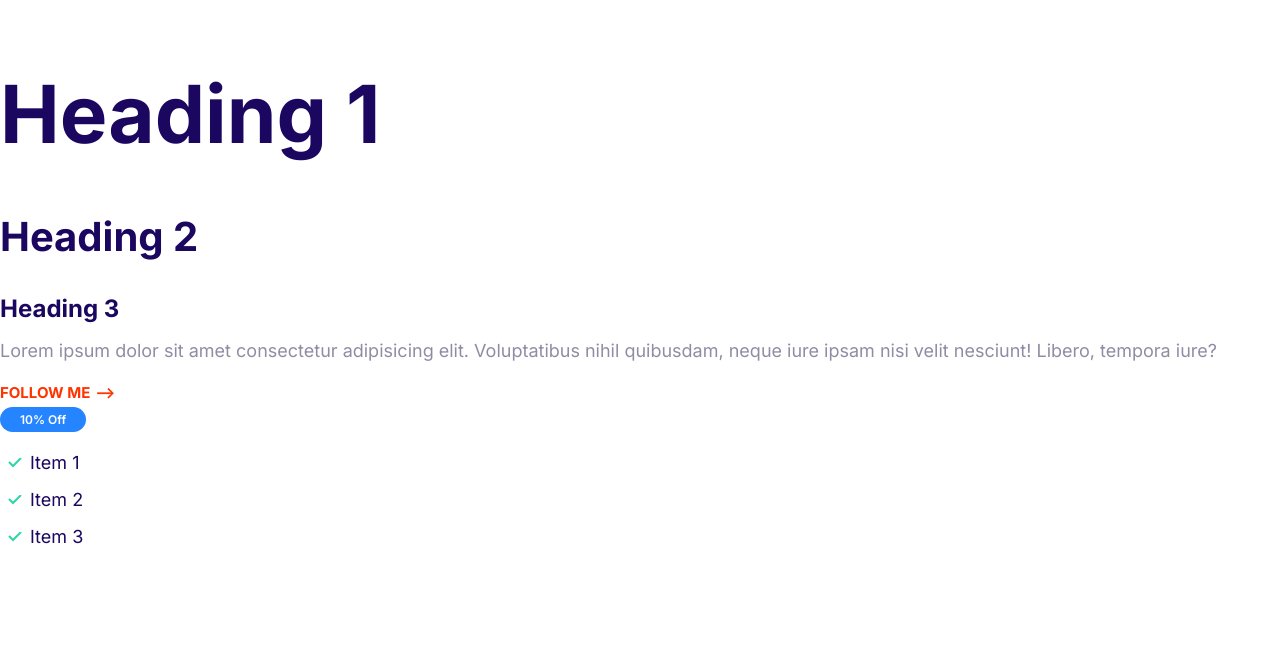
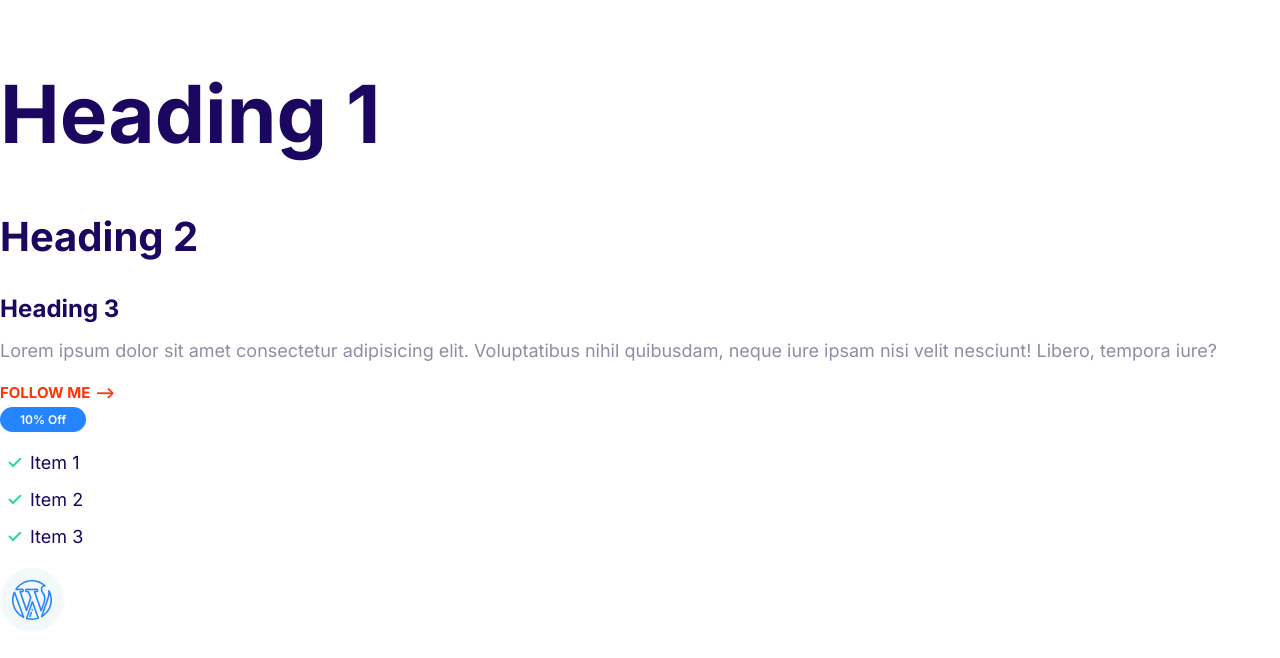
Before and after one commit to xkolumber/moshify, a plain HTML site: page index.html in a window 1280 px wide. Drawn offline with Linux system fonts and the light colour scheme.

Commit message:
Adding Icons, deleting not needed stuff

```diff
--- a/css/styles.css
+++ b/css/styles.css
@@ -123,3 +123,21 @@ p{
 
     }
 }
+
+/*icons*/
+.icon{
+    width: 40px;
+    height: 40px;
+}
+.icon--primary{
+    fill: var(--color-primary);
+}
+.icon-container{
+    background: #f3f9fa;
+    width: 64px;
+    height: 64px;
+    border-radius: 100%;
+    display: inline-flex;
+    justify-content: center;
+    align-items: center;
+}
--- a/index.html
+++ b/index.html
@@ -29,5 +29,10 @@
       <li class="list__item">Item 2</li>
       <li class="list__item">Item 3</li>
     </ul>
+    <span class="icon-container">
+      <svg class="icon icon--primary">
+        <use xlink:href="/images/sprite.svg#wordpress"></use>
+      </svg>
+    </span>
   </body>
 </html>
```
Also changed, not shown: components/icons.html (added, +5 -0 lines), components/links.html (+5 -0 lines), images/banner.png (deleted), images/easy.jpg (deleted), images/fast.jpg (deleted), images/ipad.png (deleted), images/logo.png (deleted), images/logo.svg (deleted), images/sprite.svg (added), images/support.jpg (deleted), images/testimonial.jpg (deleted), images/wordpress.jpg (deleted).
